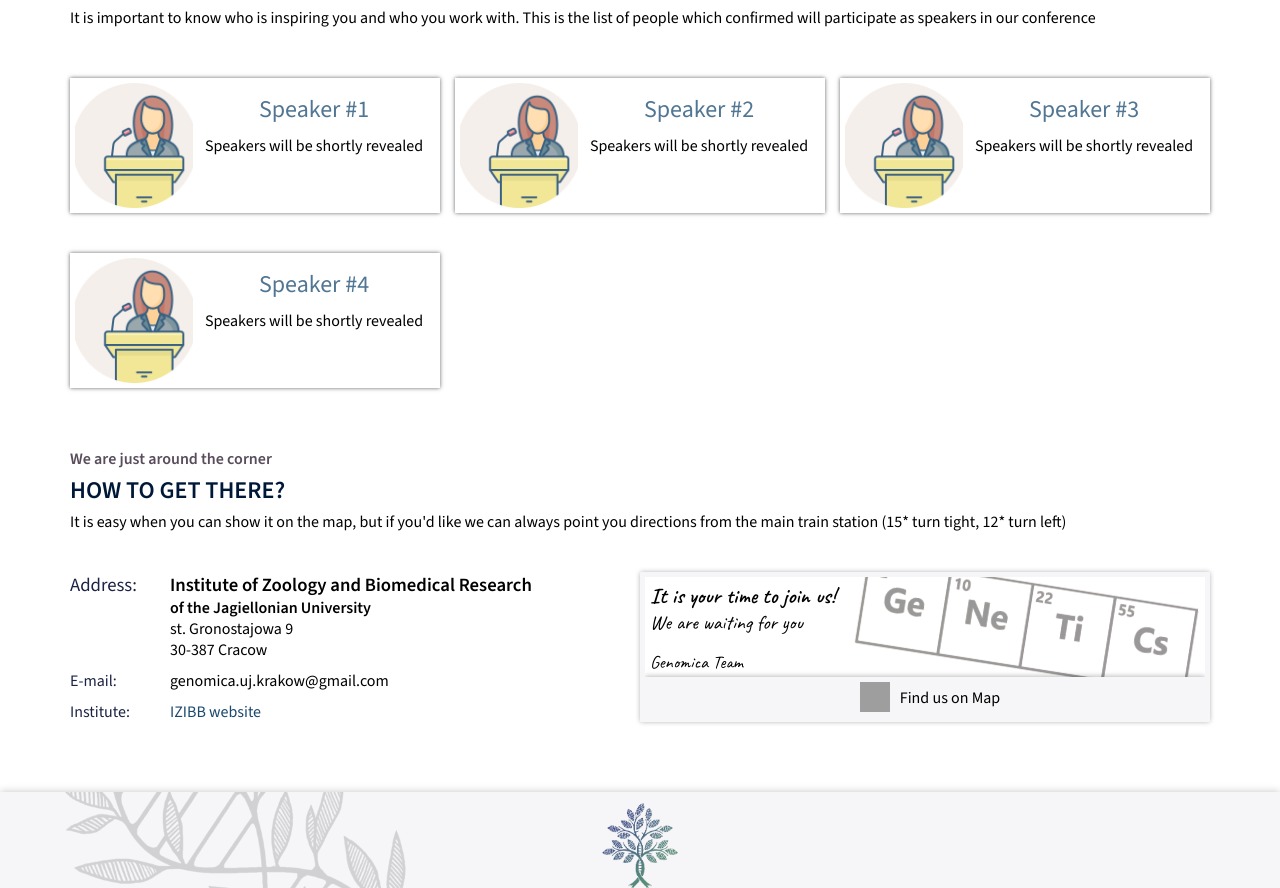
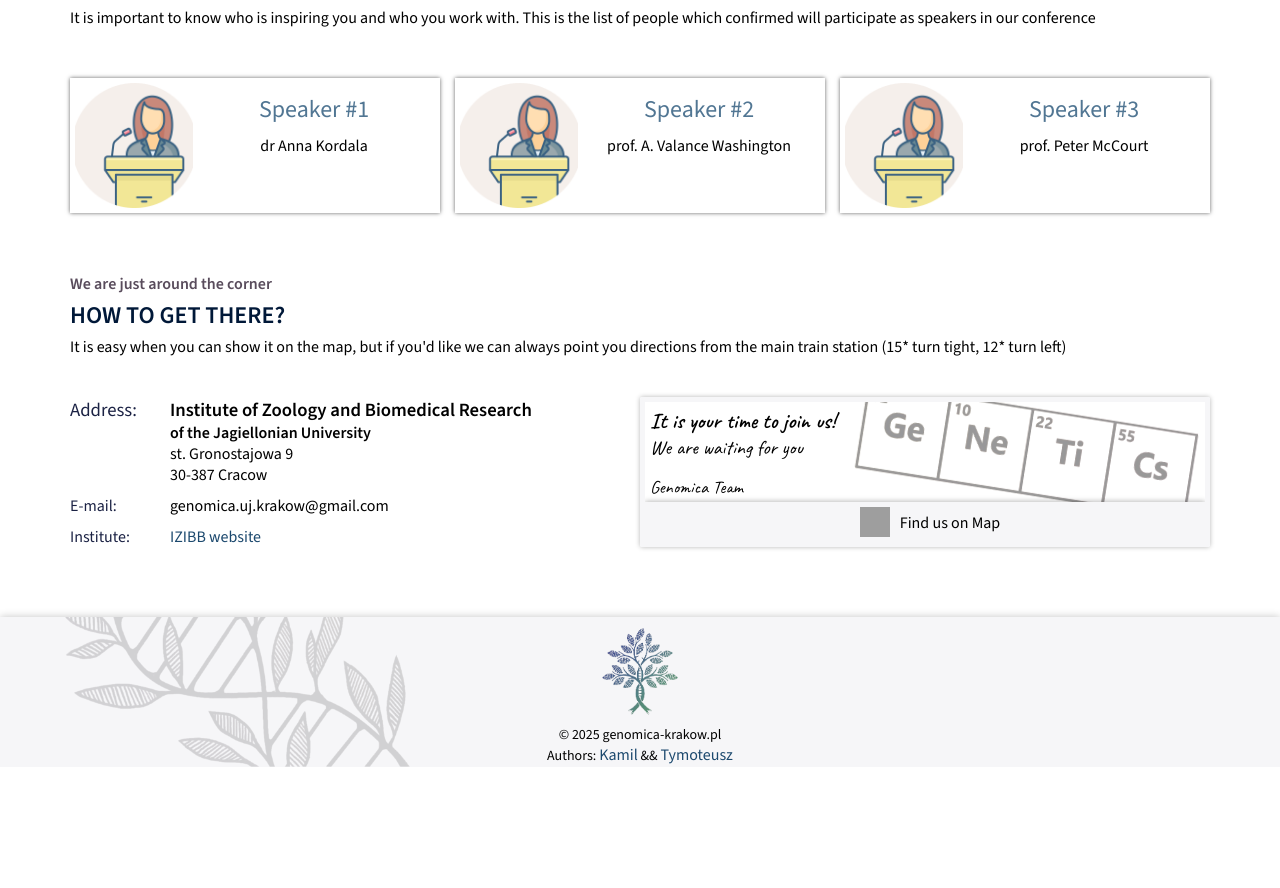
Before and after one commit to tzmcion/genomica, a React (Create React App) app: page / in a window 1280 px wide. Shown: the part 1500-2388 px from the top of the page. After the commit the page ends 2267 px from the top, so only its background shows below. Built offline with nearby package versions, Linux system fonts and the light colour scheme; grey boxes are pictures that could not be loaded; the HTML template or start-up script is replaced by a standard one.

Commit message:
speakers change

```diff
--- a/src/Components/Speakers/Speakers.js
+++ b/src/Components/Speakers/Speakers.js
@@ -16,10 +16,10 @@ export default function Speakers() {
         </TitleComponent>
       </div>
       <div className='Speakers-Container'>
-        <SpeakerCard title='Speaker #1' img={template}>Speakers will be shortly revealed</SpeakerCard>
-        <SpeakerCard title='Speaker #2' img={template}>Speakers will be shortly revealed</SpeakerCard>
-        <SpeakerCard title='Speaker #3' img={template}>Speakers will be shortly revealed</SpeakerCard>
-        <SpeakerCard title='Speaker #4' img={template}>Speakers will be shortly revealed</SpeakerCard>
+        <SpeakerCard title='Speaker #1' img={template}>dr Anna Kordala</SpeakerCard>
+        <SpeakerCard title='Speaker #2' img={template}>prof. A. Valance Washington</SpeakerCard>
+        <SpeakerCard title='Speaker #3' img={template}>prof. Peter McCourt</SpeakerCard>
+
       </div>
     </div>
   )
```
